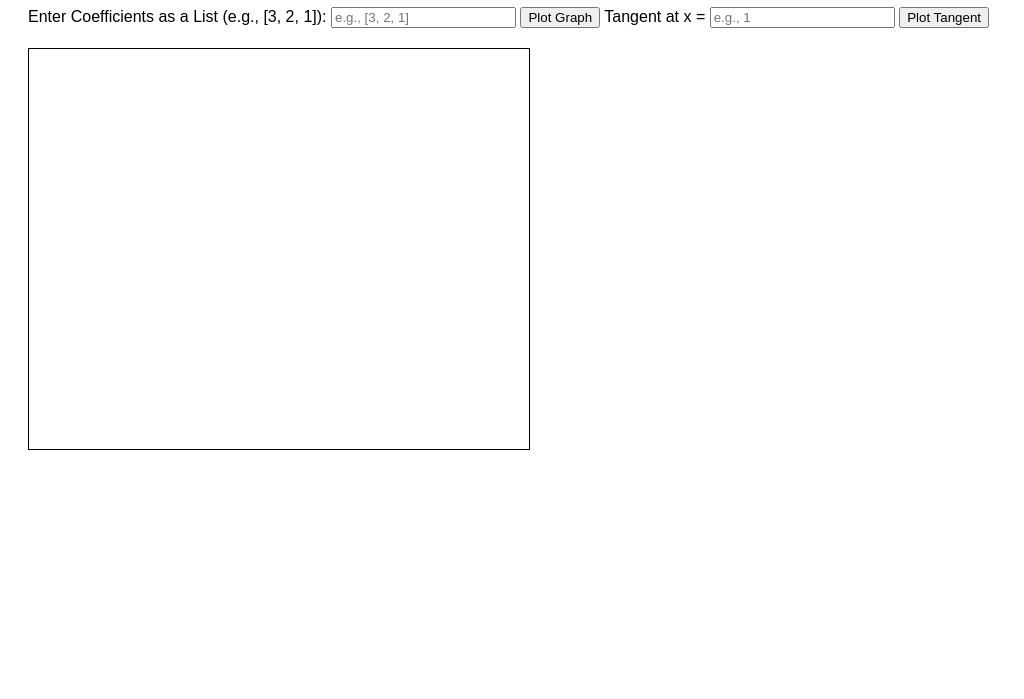
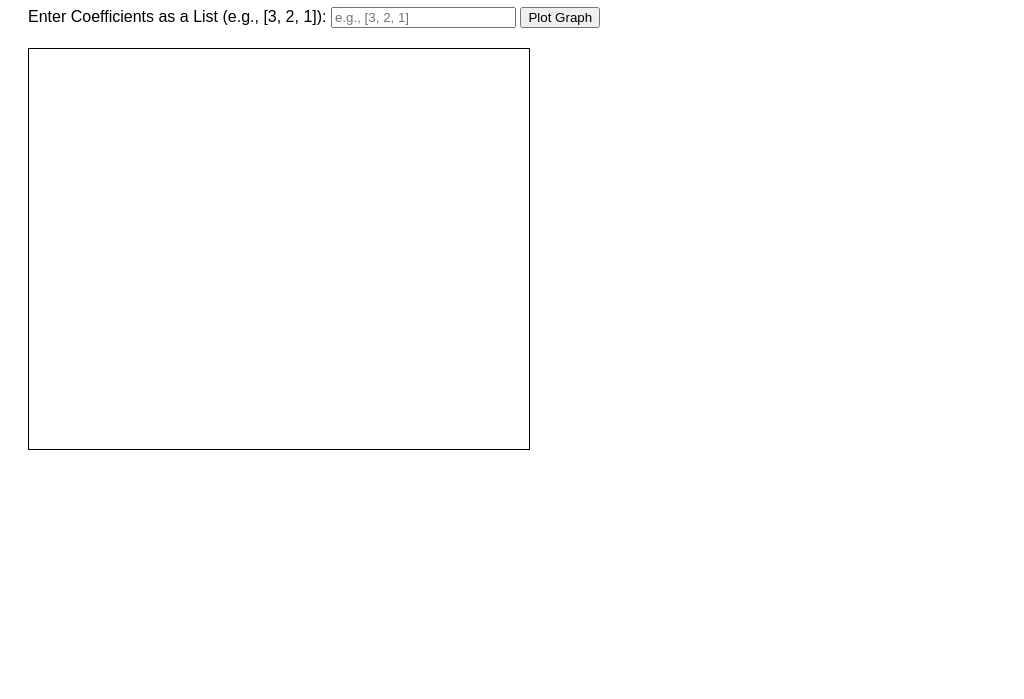
Before and after one commit to pannawatg/Stem-wtf, a plain HTML site: page index.html in a window 1280 px wide. Shown: the part 101-800 px from the top of the page, without its empty margins (0-1024 px from the left). Drawn offline with Linux system fonts and the light colour scheme.

Commit message:
Update index.html

```diff
--- a/index.html
+++ b/index.html
@@ -27,9 +27,6 @@
         <label for="coefficients">Enter Coefficients as a List (e.g., [3, 2, 1]): </label>
         <input type="text" id="coefficients" placeholder="e.g., [3, 2, 1]">
         <button id="plot">Plot Graph</button>
-        <label for="tangent-x">Tangent at x = </label>
-        <input type="number" id="tangent-x" placeholder="e.g., 1" step="0.1">
-        <button id="plot-tangent">Plot Tangent</button>
     </div>
 
     <canvas id="graph" width="500" height="400"></canvas>
```
